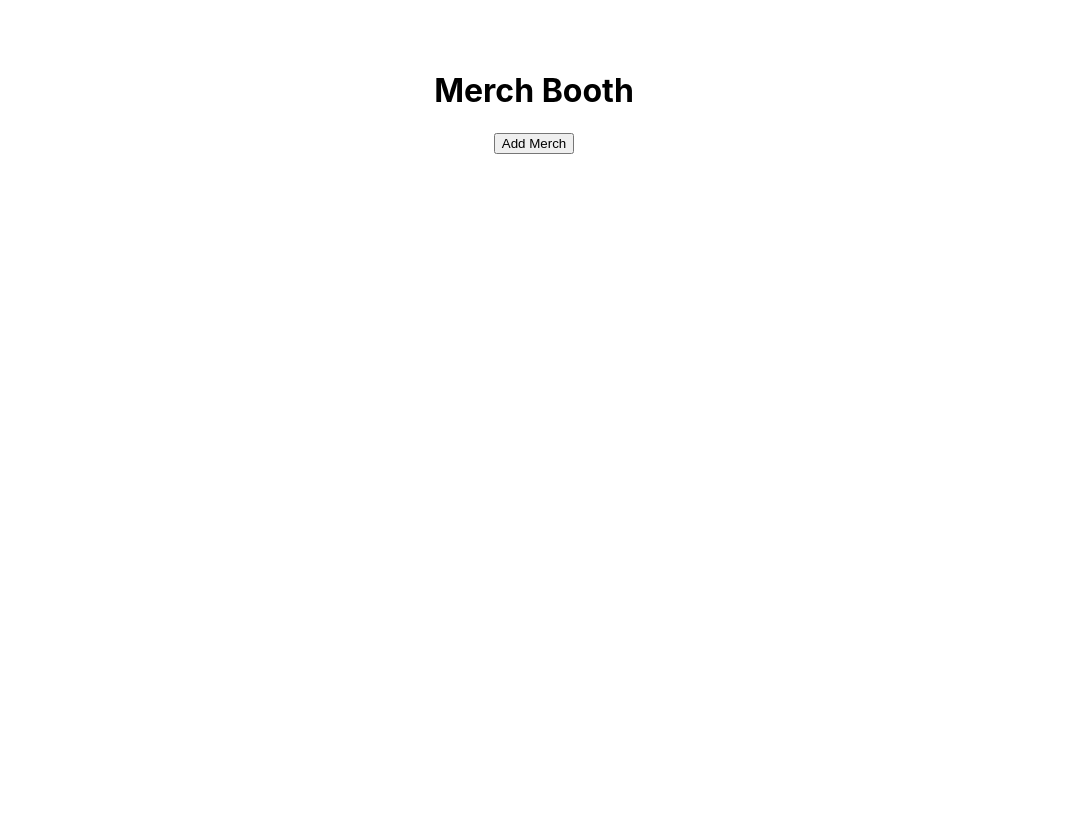
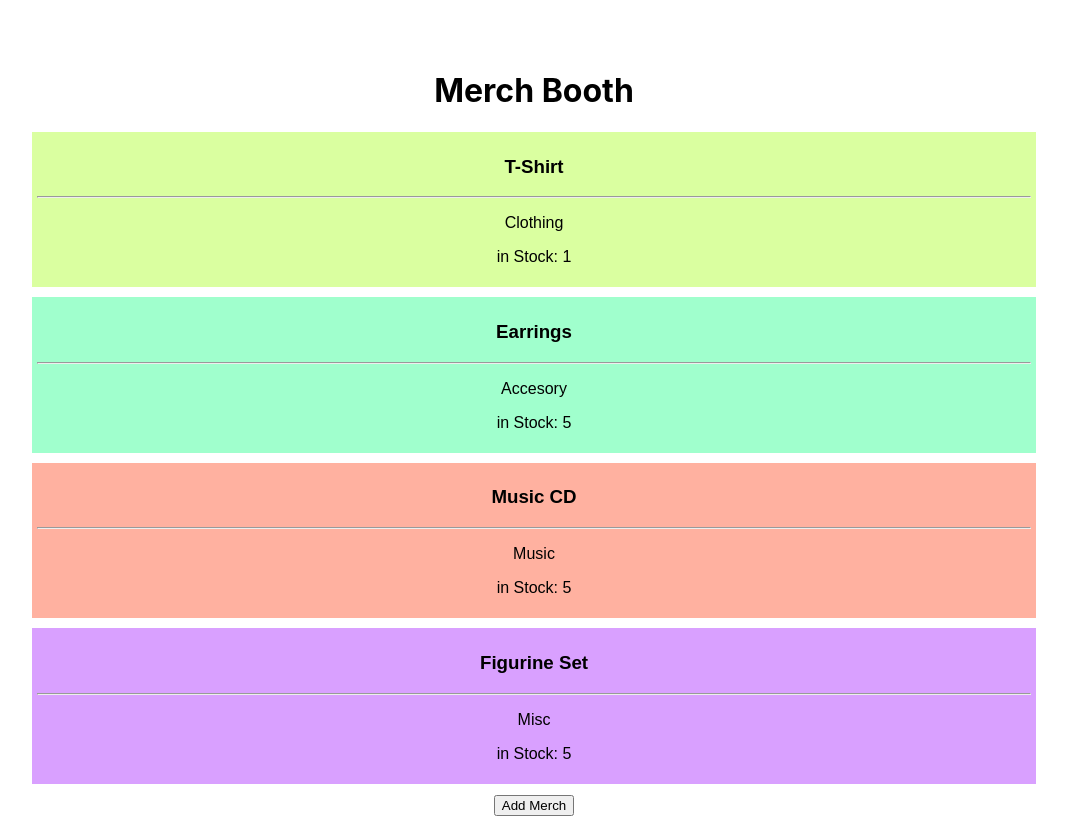
Before and after one commit to CharWeber/generic-merch, a React (Create React App) app: page / in a window 1280 px wide. Shown: the whole page, without its empty margins (106-1173 px from the left). Built offline with nearby package versions, Linux system fonts and the light colour scheme.

Commit message:
adds buy and restock functionality

```diff
--- a/src/components/Merch.js
+++ b/src/components/Merch.js
@@ -3,6 +3,11 @@ import PropTypes from 'prop-types'
 
 function Merch(props){
   let MerchStyles= {};
+  let WarningStyle = {
+    color: 'red'
+  };
+  let Visible = null;
+
   if (props.type === 'Clothing'){
     MerchStyles = {
       margin: '10px',
@@ -36,7 +41,21 @@ function Merch(props){
       borderColor: 'black',
     }
   }
-  return(
+
+  if (props.quantity <= 0){
+    Visible =
+    <React.Fragment>
+    <div onClick = {() => props.whenMerchClicked(props.id)}>
+      <div style={MerchStyles}>
+        <h3>{props.title}</h3>
+        <hr/>
+        <p>{props.type}</p>
+        <p style={WarningStyle}>OUT OF STOCK</p>
+      </div>
+    </div>
+  </React.Fragment>
+  }else{
+    Visible =
     <React.Fragment>
     <div onClick = {() => props.whenMerchClicked(props.id)}>
       <div style={MerchStyles}>
@@ -46,6 +65,12 @@ function Merch(props){
         <p>in Stock: {props.quantity}</p>
       </div>
     </div>
+  </React.Fragment>
+  }
+
+  return(
+    <React.Fragment>
+      {Visible}
     </React.Fragment>
   );
 }
--- a/src/components/MerchDetail.js
+++ b/src/components/MerchDetail.js
@@ -1,10 +1,29 @@
 import React from "react";
 import PropTypes from 'prop-types';
+import RestockForm from "./RestockForm";
 
 function MerchDetail(props){
-  const {merch, onMerchDelete, onMerchEdit} = props;
+  const {merch, onMerchDelete, onMerchEdit, onMerchBuy} = props;
+  let currentVisibleState = null;
 
-  return (
+  function handleRestockForm(e){
+    e.preventDefault();
+    props.onMerchRestock(merch.id, parseInt(e.target.qty.value))
+  }
+
+  if (merch.quantity <=0){
+    currentVisibleState =
+    <React.Fragment>
+      <h1>{merch.title}</h1>
+      <br/>
+      <p>{merch.type}</p>
+      <p>OUT OF STOCK</p>
+      <button onClick={() => onMerchDelete(merch.id)}>Delete Merch</button>
+      <button onClick={() => onMerchEdit(merch.id)}>Update Merch</button>
+      <RestockForm formHandler={handleRestockForm}/>
+    </React.Fragment>
+  }else{
+    currentVisibleState =
     <React.Fragment>
       <h1>{merch.title}</h1>
       <br/>
@@ -12,6 +31,12 @@ function MerchDetail(props){
       <p>{merch.quantity}</p>
       <button onClick={() => onMerchDelete(merch.id)}>Delete Merch</button>
       <button onClick={() => onMerchEdit(merch.id)}>Update Merch</button>
+      <button onClick={() => onMerchBuy(merch.id)}>Buy Merch</button>
+    </React.Fragment>
+  }
+  return (
+    <React.Fragment>
+      {currentVisibleState}
     </React.Fragment>
   );
 }
@@ -19,6 +44,8 @@ function MerchDetail(props){
 MerchDetail.propTypes= {
   merch: PropTypes.object,
   onMerchDelete: PropTypes.func,
-  onMerchEdit: PropTypes.func
+  onMerchEdit: PropTypes.func,
+  onMerchBuy: PropTypes.func,
+  onMerchRestock: PropTypes.func,
 }
 export default MerchDetail;
--- /dev/null
+++ b/src/components/RestockForm.js
@@ -0,0 +1,22 @@
+import React from "react";
+
+function RestockForm(props){
+  return(
+    <React.Fragment>
+      <form onSubmit={props.formHandler}>
+        <input
+          type='number'
+          name='qty'
+          placeholder='How Many?' />
+          <br/>
+        <button type='submit'>Restock</button>
+      </form>
+    </React.Fragment>
+  );
+}
+
+
+RestockForm.propTypes = {
+
+}
+export default RestockForm
--- a/src/components/StoreControl.js
+++ b/src/components/StoreControl.js
@@ -13,6 +13,7 @@ class StoreControl extends React.Component{
       mainMerchList: [],
       selectedMerch: null,
       editing: false,
+      dataLoaded: false,
     };
   }
 
@@ -64,9 +65,72 @@ class StoreControl extends React.Component{
     this.setState({editing: true})
   }
 
+  handleBuyMerch = (id) => {
+    let selectMerch = this.state.mainMerchList.filter(merch => merch.id === id);
+    selectMerch[0].quantity -= 1;
+    let newMainMerchList = this.state.mainMerchList.filter(merch => merch.id !== id)
+      .concat(selectMerch);
+    this.setState({
+      mainMerchList: newMainMerchList,
+      selectedMerch: null,
+      editing: false
+    })
+  }
+
+  handleRestockMerch = (id, qty) => {
+    let selectMerch = this.state.mainMerchList.filter(merch => merch.id ===id);
+    selectMerch[0].quantity += qty;
+    let newMainMerchList = this.state.mainMerchList.filter(merch => merch.id !== id)
+      .concat(selectMerch);
+    this.setState({
+      mainMerchList: newMainMerchList,
+      selectedMerch: null,
+      editing: false
+    })
+  }
+
+
   render(){
     let currentlyVisibleState = null;
     let buttontext = null;
+
+    if (!this.state.dataLoaded){
+      let newMainMerchList = [
+        {
+          title: 'T-Shirt',
+          type: 'Clothing',
+          quantity: 1,
+          id: '1',
+          key: '1'
+        },
+        {
+          title: 'Earrings',
+          type: 'Accesory',
+          quantity: 5,
+          id: '2',
+          key: '2'
+        },
+        {
+          title: 'Music CD',
+          type: 'Music',
+          quantity: 5,
+          id: '3',
+          key: '3'
+        },
+        {
+          title: 'Figurine Set',
+          type: 'Misc',
+          quantity: 5,
+          id: '4',
+          key: '4'
+        }]
+      this.setState({
+        mainMerchList: newMainMerchList,
+        dataLoaded: true
+      })
+    }
+
+
     if (this.state.editing){
       currentlyVisibleState = <EditMerch
       merch={this.state.selectedMerch}
@@ -76,8 +140,10 @@ class StoreControl extends React.Component{
     }else if (this.state.selectedMerch != null){
       currentlyVisibleState = <MerchDetail
       merch={this.state.selectedMerch}
+      onMerchBuy = {this.handleBuyMerch}
       onMerchDelete={this.handleDeleteMerch}
       onMerchEdit={this.handleEdit}
+      onMerchRestock={this.handleRestockMerch}
       />
       buttontext = "Return"
     }else if (!this.state.formVisible){
```
Lines whose indentation alone changed are shown as unchanged.
